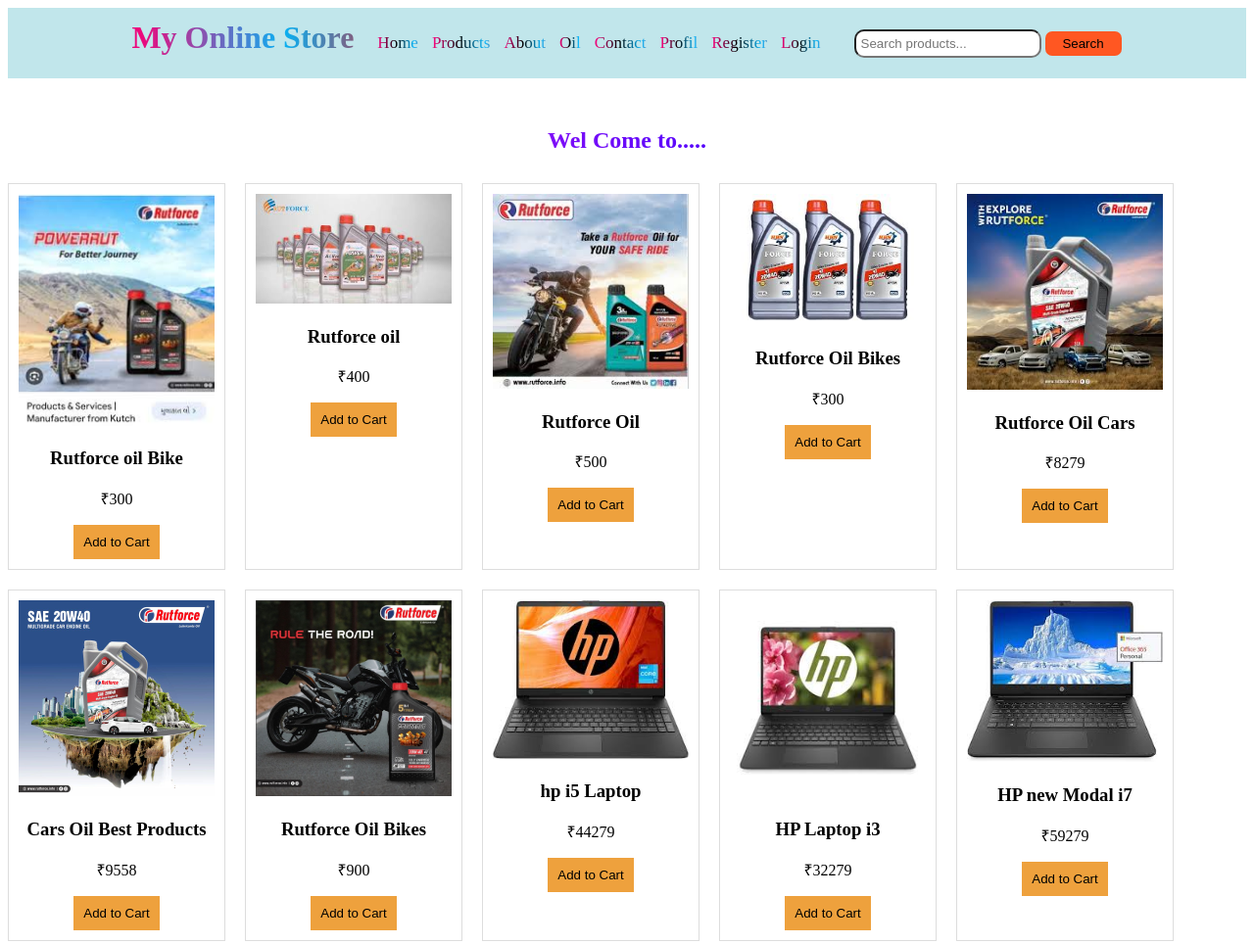
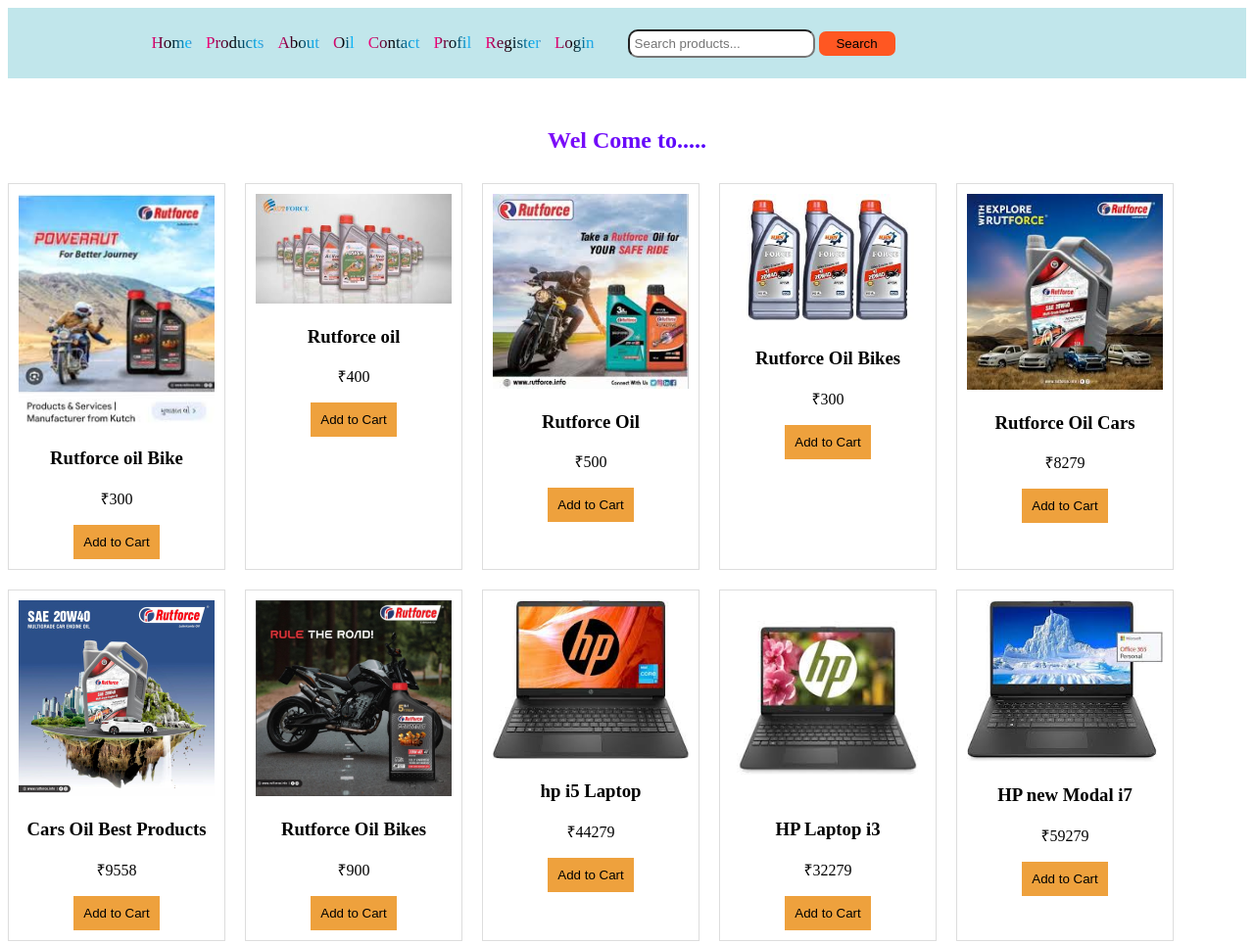
Before and after one commit to ParmarMansukh/Ecommerce, a plain HTML site: page index.html in a window 1280 px wide. Shown: the top 964 px of the page at 98% size. Drawn offline with Linux system fonts and the light colour scheme.

Commit message:
Update index.html

```diff
--- a/index.html
+++ b/index.html
@@ -229,7 +229,7 @@
 <body>
     <header>
         <div class="container">
-            <h1>My Online Store</h1>
+<!--             <h1>My Online Store</h1> -->
             <nav>
                 <ul>
                     <li><a href="home.html">Home</a></li>
```
